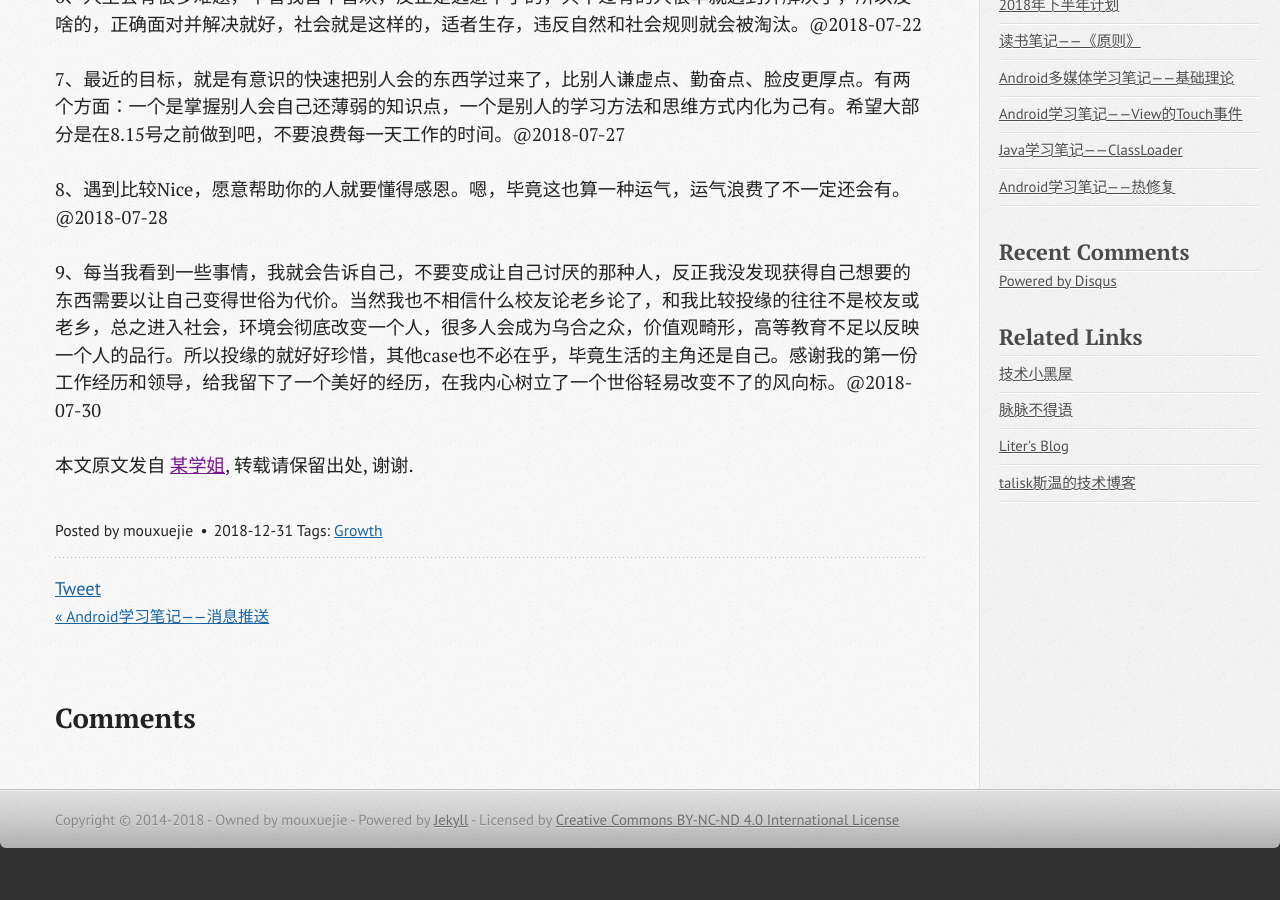
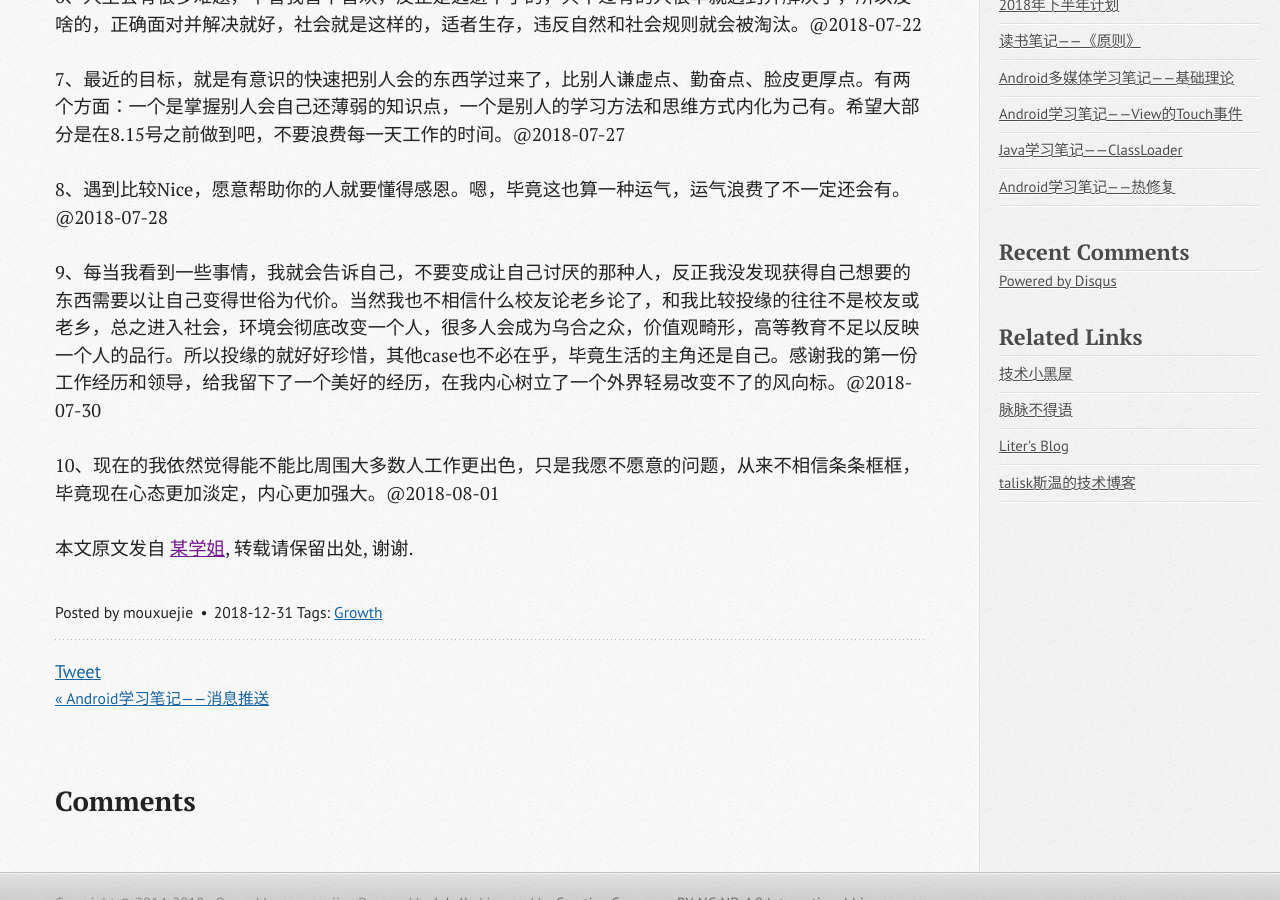
Before and after one commit to wangxinghe/wangxinghe.github.io, a Jekyll site: the page built from _posts/2018-12-31-tech-growth-tips.md, in a window 1280 px wide and 900 px high, scrolled down 914 px. Built offline with Jekyll 4.4.1, drawn with Linux system fonts in a browser that asks for light colours; comment, search, counter and statistics services are not loaded.

Commit message:
[update]

```diff
--- a/_posts/2018-12-31-tech-growth-tips.md
+++ b/_posts/2018-12-31-tech-growth-tips.md
@@ -30,4 +30,6 @@ tags: [Growth]
 
 8、遇到比较Nice，愿意帮助你的人就要懂得感恩。嗯，毕竟这也算一种运气，运气浪费了不一定还会有。@2018-07-28
 
-9、每当我看到一些事情，我就会告诉自己，不要变成让自己讨厌的那种人，反正我没发现获得自己想要的东西需要以让自己变得世俗为代价。当然我也不相信什么校友论老乡论了，和我比较投缘的往往不是校友或老乡，总之进入社会，环境会彻底改变一个人，很多人会成为乌合之众，价值观畸形，高等教育不足以反映一个人的品行。所以投缘的就好好珍惜，其他case也不必在乎，毕竟生活的主角还是自己。感谢我的第一份工作经历和领导，给我留下了一个美好的经历，在我内心树立了一个世俗轻易改变不了的风向标。@2018-07-30
+9、每当我看到一些事情，我就会告诉自己，不要变成让自己讨厌的那种人，反正我没发现获得自己想要的东西需要以让自己变得世俗为代价。当然我也不相信什么校友论老乡论了，和我比较投缘的往往不是校友或老乡，总之进入社会，环境会彻底改变一个人，很多人会成为乌合之众，价值观畸形，高等教育不足以反映一个人的品行。所以投缘的就好好珍惜，其他case也不必在乎，毕竟生活的主角还是自己。感谢我的第一份工作经历和领导，给我留下了一个美好的经历，在我内心树立了一个外界轻易改变不了的风向标。@2018-07-30
+
+10、现在的我依然觉得能不能比周围大多数人工作更出色，只是我愿不愿意的问题，从来不相信条条框框，毕竟现在心态更加淡定，内心更加强大。@2018-08-01
```
